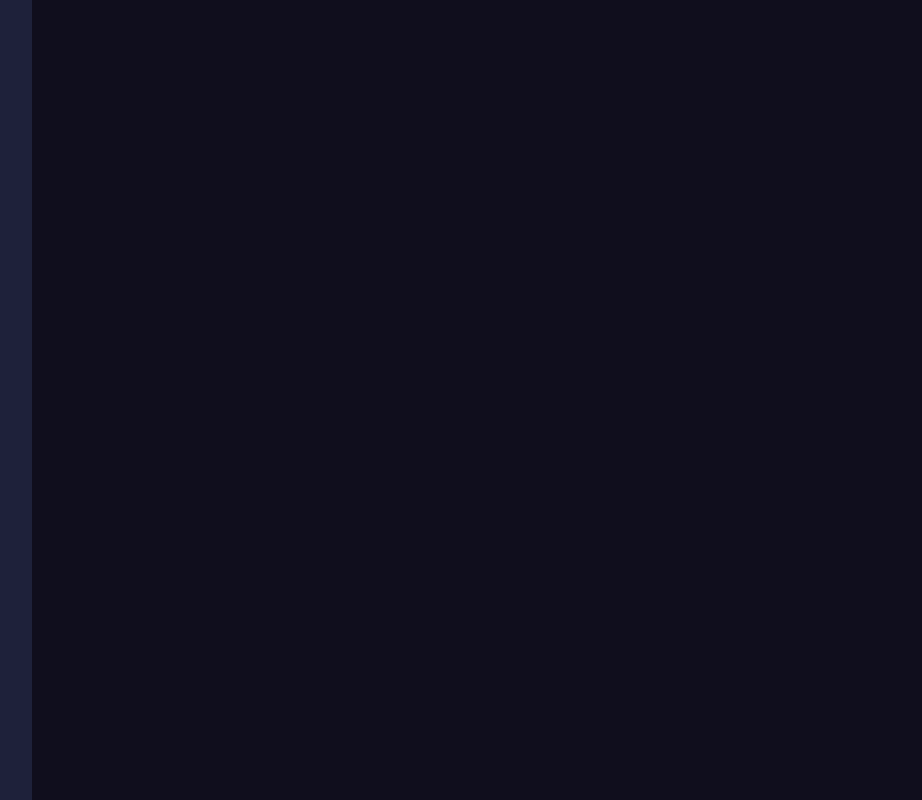
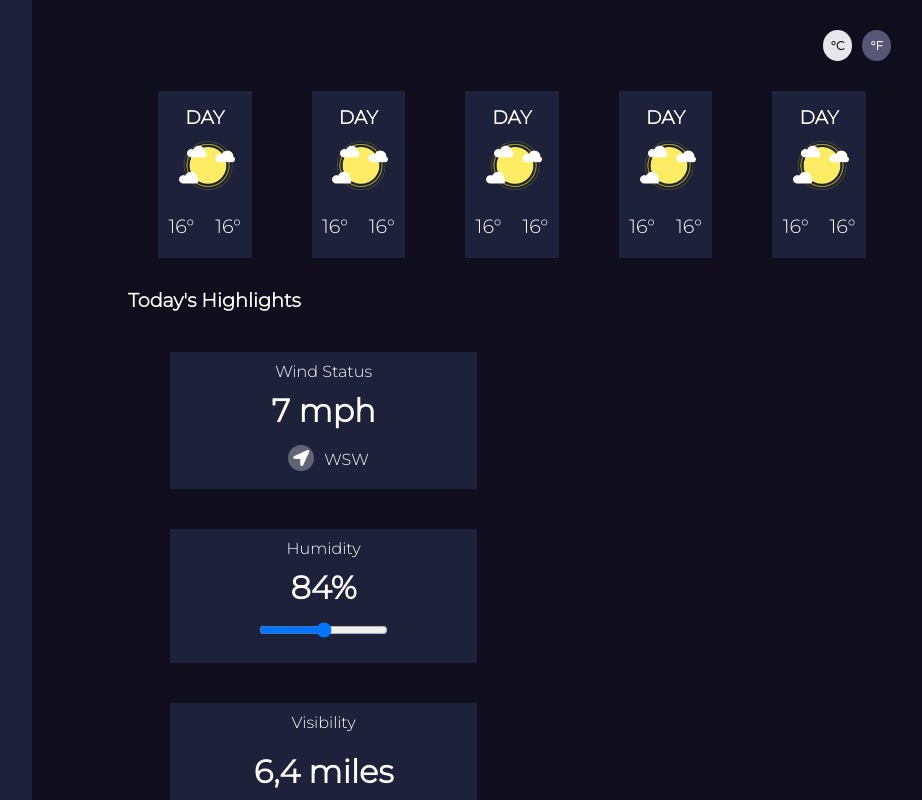
Before and after one commit to bunnie26/frontend-projects, a plain HTML site: page weather app/Files/index.html in a window 1280 px wide. Shown: the whole page, without its empty margins (288-1210 px from the left). Drawn offline with Linux system fonts and the light colour scheme.

Commit message:
random html

```diff
--- a/weather app/Files/gg.js
+++ b/weather app/Files/gg.js
@@ -0,0 +1,10 @@
+var header = document.getElementById("degree-select");
+var btns = header.getElementsByClassName("btn");
+for (var i = 0; i < btns.length; i++) {
+  btns[i].addEventListener("click", function () {
+    var current = document.getElementsByClassName("active");
+    console.log("pressed");
+    current[0].className = current[0].className.replace(" active", "");
+    this.className += " active";
+  });
+}
--- a/weather app/Files/index.html
+++ b/weather app/Files/index.html
@@ -5,18 +5,106 @@
     <meta http-equiv="X-UA-Compatible" content="IE=edge" />
     <meta name="viewport" content="width=device-width, initial-scale=1.0" />
     <title>Weather App</title>
+    <link
+      rel="stylesheet"
+      href="https://cdnjs.cloudflare.com/ajax/libs/font-awesome/5.15.3/css/all.min.css"
+      integrity="sha512-iBBXm8fW90+nuLcSKlbmrPcLa0OT92xO1BIsZ+ywDWZCvqsWgccV3gFoRBv0z+8dLJgyAHIhR35VZc2oM/gI1w=="
+      crossorigin="anonymous"
+      referrerpolicy="no-referrer"
+    />
     <link rel="stylesheet" href="style.css" />
+    <link
+      href="https://fonts.googleapis.com/icon?family=Material+Icons"
+      rel="stylesheet"
+    />
   </head>
   <body>
     <div class="left"></div>
     <div class="right">
-      <div class="Days">
-        <div class="day"></div>
-        <div class="day"></div>
-        <div class="day"></div>
-        <div class="day"></div>
-        <div class="day"></div>
+      <div class="content">
+        <div id="degree-select">
+          <button class="btn active">°C</button>
+          <button class="btn">°F</button>
+        </div>
+        <div class="Days">
+          <div class="day">
+            <h3>DAY</h3>
+            <img src="../weather-app-master/LightCloud.png" />
+            <div class="temps">
+              <p>16°</p>
+              <p>16°</p>
+            </div>
+          </div>
+          <div class="day">
+            <h3>DAY</h3>
+            <img src="../weather-app-master/LightCloud.png" />
+            <div class="temps">
+              <p>16°</p>
+              <p>16°</p>
+            </div>
+          </div>
+          <div class="day">
+            <h3>DAY</h3>
+            <img src="../weather-app-master/LightCloud.png" />
+            <div class="temps">
+              <p>16°</p>
+              <p>16°</p>
+            </div>
+          </div>
+          <div class="day">
+            <h3>DAY</h3>
+            <img src="../weather-app-master/LightCloud.png" />
+            <div class="temps">
+              <p>16°</p>
+              <p>16°</p>
+            </div>
+          </div>
+          <div class="day">
+            <h3>DAY</h3>
+            <img src="../weather-app-master/LightCloud.png" />
+            <div class="temps">
+              <p>16°</p>
+              <p>16°</p>
+            </div>
+          </div>
+        </div>
+        <div class="highlights">
+          <h1 class="Main-head">Today's Highlights</h1>
+          <div class="features">
+            <div class="feature">
+              <p>Wind Status</p>
+              <h1 class="head">7 mph</h1>
+              <div class="container">
+                <div class="icon"><i class="fas fa-location-arrow"></i></div>
+                <span>WSW</span>
+              </div>
+            </div>
+            <div class="feature">
+              <p>Humidity</p>
+              <h1 class="head">84%</h1>
+              <div class="container">
+                <input type="range" min="0" max="100" class="input-range" />
+              </div>
+            </div>
+            <div class="second">
+              <div class="feature">
+                <p>Visibility</p>
+                <h1 class="head">6,4 miles</h1>
+              </div>
+              <div class="feature">
+                <p>Air Pressure</p>
+                <h1 class="head">998 mb</h1>
+              </div>
+            </div>
+          </div>
+        </div>
+      </div>
+      <div class="footer">
+        <h4>
+          created by <a href="https://github.com/bunnie26">bunnie26</a> - devChallenges.io
+        </h4>
       </div>
     </div>
+    <script src="gg.js"></script>
   </body>
 </html>
--- a/weather app/Files/style.css
+++ b/weather app/Files/style.css
@@ -1,12 +1,19 @@
+@import url("https://fonts.googleapis.com/css2?family=Montserrat:wght@300&display=swap");
 * {
   padding: 0;
   margin: 0;
   box-sizing: border-box;
+  color: #fff;
+  font-family: "Montserrat", sans-serif;
 }
 body {
   background-color: #100e1d;
 }
+h1 {
+  display: inline-block;
+}
 .left {
+  position: fixed;
   height: 100vh;
   width: 25%;
   background-color: rgb(30, 33, 58);
@@ -14,5 +21,134 @@ body {
   top: 0;
   left: 0;
   overflow-x: hidden;
-
 }
+.right {
+  position: fixed;
+  height: 100vh;
+  width: 75%;
+  z-index: 1;
+  right: 0;
+  overflow-x: hidden;
+}
+.right .content {
+  width: 80%;
+  align-items: center;
+  justify-content: center;
+  margin: auto;
+}
+#degree-select button {
+  background-color: rgb(88, 86, 118);
+  border: none;
+  outline: none;
+  padding: 8px;
+  border-radius: 50%;
+  cursor: pointer;
+  font-size: 12px;
+  font-weight: 900;
+  margin: 0 5px;
+}
+#degree-select .btn.active {
+  background-color: rgb(231, 231, 235);
+  color: #100e1d;
+}
+#degree-select {
+  margin-block: 30px;
+  display: flex;
+  justify-content: flex-end;
+}
+.Days {
+  display: flex;
+  /* justify-content: space-around; */
+  flex-direction: row;
+  padding-bottom: 20px;
+  position: relative;
+}
+.Days .day img {
+  width: 60px;
+  min-width: none;
+}
+.day {
+  background-color: rgb(30, 33, 58);
+  width: 130px;
+  height: 100%;
+  text-align: center;
+  cursor: pointer;
+  margin-inline: 30px;
+}
+.day h3 {
+  padding-top: 15px;
+  padding-bottom: 5px;
+}
+.day .temps {
+  display: flex;
+  flex-direction: row;
+  justify-content: space-around;
+  padding-block: 20px;
+}
+.day .temps p {
+  font-size: 1.2rem;
+}
+.highlights {
+  display: flex;
+  flex-direction: column;
+  padding-bottom: 20px;
+}
+.highlights .Main-head {
+  font-size: 1.2rem;
+  padding-top: 10px;
+  padding-bottom: 20px;
+}
+.highlights .features {
+  display: inline-block;
+  width: 100%;
+  position: relative;
+}
+.feature {
+  cursor: pointer;
+  display: inline-block;
+  width: 40%;
+  margin: 20px 42px;
+  /* padding: 20px; */
+  height: 100%;
+  background-color: rgb(30, 33, 58);
+  text-align: center;
+  /* align-items: center; */
+  /* align-self: center; */
+}
+.feature .container {
+  display: flex;
+  padding: 15px;
+  justify-content: center;
+}
+.feature .container div {
+  padding: 0 10px;
+}
+.feature .container span {
+  padding: 5px 0;
+}
+.feature .container .icon i {
+  background-color: rgb(97, 100, 117);
+  border-radius: 50%;
+  padding: 5px;
+}
+.feature .container input{
+  margin-bottom: 10px;
+}
+.feature p {
+  padding-block: 10px;
+}
+.features .second h1{
+  padding-bottom: 15px;
+  padding-top: 10px;
+}
+.footer{
+  padding-block: 10px;
+}
+.footer h4{
+  text-align: center;
+  color: rgb(160,159,177);
+}
+.footer h4 a{
+  color: rgb(160,159,177);
+  font-weight: 900
+}
```
